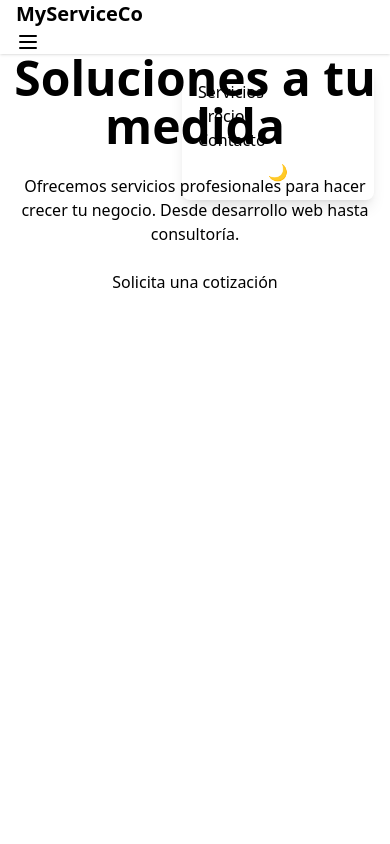
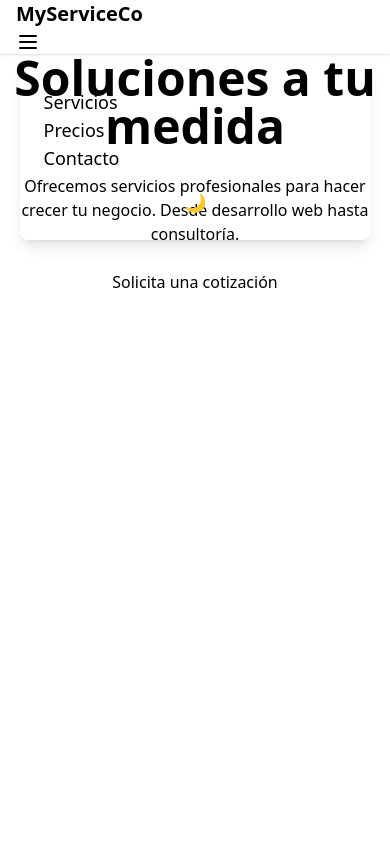
Before and after one commit to Omitofo/my-service-landing, a React (Vite) app: page / in a window 390 px wide. Both pictures are taken after a click on the button "Toggle menu". Shown: the top 844 px of the page. Built offline with nearby package versions, Linux system fonts and the light colour scheme.

Commit message:
Quick Fix: Header component, mejorando el dropdown menu para smaller screens

```diff
--- a/src/components/Header.jsx
+++ b/src/components/Header.jsx
@@ -1,10 +1,11 @@
-import { useState, useEffect } from "react";
+import { useState, useEffect, useRef } from "react";
 import { Link, useLocation, useNavigate } from "react-router-dom";
 
 export default function Header({ theme, toggleTheme }) {
   const [isMenuOpen, setIsMenuOpen] = useState(false);
   const location = useLocation();
   const navigate = useNavigate();
+  const menuRef = useRef(null);
 
   // Scroll suave al cambiar hash
   useEffect(() => {
@@ -27,6 +28,23 @@ export default function Header({ theme, toggleTheme }) {
     setIsMenuOpen(false);
   };
 
+  // Cerrar menú si clic fuera
+  useEffect(() => {
+    const handleClickOutside = (event) => {
+      if (menuRef.current && !menuRef.current.contains(event.target)) {
+        setIsMenuOpen(false);
+      }
+    };
+    if (isMenuOpen) {
+      document.addEventListener("mousedown", handleClickOutside);
+    } else {
+      document.removeEventListener("mousedown", handleClickOutside);
+    }
+    return () => {
+      document.removeEventListener("mousedown", handleClickOutside);
+    };
+  }, [isMenuOpen]);
+
   return (
     <header className="navbar bg-base-100 shadow px-4">
       <div className="flex-1">
@@ -48,8 +66,12 @@ export default function Header({ theme, toggleTheme }) {
             fill="none"
             viewBox="0 0 24 24"
           >
-            <path strokeLinecap="round" strokeLinejoin="round" strokeWidth="2"
-              d="M4 6h16M4 12h16M4 18h16" />
+            <path
+              strokeLinecap="round"
+              strokeLinejoin="round"
+              strokeWidth="2"
+              d="M4 6h16M4 12h16M4 18h16"
+            />
           </svg>
         </button>
       </div>
@@ -57,9 +79,17 @@ export default function Header({ theme, toggleTheme }) {
       {/* Menú de escritorio */}
       <div className="hidden lg:flex flex-none items-center gap-4">
         <ul className="menu menu-horizontal px-1">
-          <li><button onClick={() => handleNavToSection("services")}>Servicios</button></li>
-          <li><button onClick={() => handleNavToSection("pricing")}>Precios</button></li>
-          <li><button onClick={() => handleNavToSection("contact")}>Contacto</button></li>
+          <li>
+            <button onClick={() => handleNavToSection("services")}>
+              Servicios
+            </button>
+          </li>
+          <li>
+            <button onClick={() => handleNavToSection("pricing")}>Precios</button>
+          </li>
+          <li>
+            <button onClick={() => handleNavToSection("contact")}>Contacto</button>
+          </li>
         </ul>
         <button className="btn btn-sm btn-outline" onClick={toggleTheme}>
           {theme === "light" ? "🌙" : "☀️"}
@@ -68,14 +98,26 @@ export default function Header({ theme, toggleTheme }) {
 
       {/* Menú móvil */}
       {isMenuOpen && (
-        <div className="absolute top-16 right-4 bg-base-100 p-4 rounded-lg shadow-lg lg:hidden z-50 w-48">
-          <ul className="menu menu-vertical">
-            <li><button onClick={() => handleNavToSection("services")}>Servicios</button></li>
-            <li><button onClick={() => handleNavToSection("pricing")}>Precios</button></li>
-            <li><button onClick={() => handleNavToSection("contact")}>Contacto</button></li>
+        <div
+          ref={menuRef}
+          className="absolute top-16 right-0 left-0 mx-auto bg-base-100 p-6 rounded-lg shadow-lg lg:hidden z-50 max-w-md"
+          style={{ width: "90vw" }}
+        >
+          <ul className="menu menu-vertical text-lg gap-4 justify-center">
+            <li>
+              <button onClick={() => handleNavToSection("services")}>
+                Servicios
+              </button>
+            </li>
+            <li>
+              <button onClick={() => handleNavToSection("pricing")}>Precios</button>
+            </li>
+            <li>
+              <button onClick={() => handleNavToSection("contact")}>Contacto</button>
+            </li>
             <li>
               <button
-                className="btn btn-sm btn-outline w-full mt-2"
+                className="btn btn-sm btn-outline w-full mt-4"
                 onClick={() => {
                   toggleTheme();
                   setIsMenuOpen(false);
```
